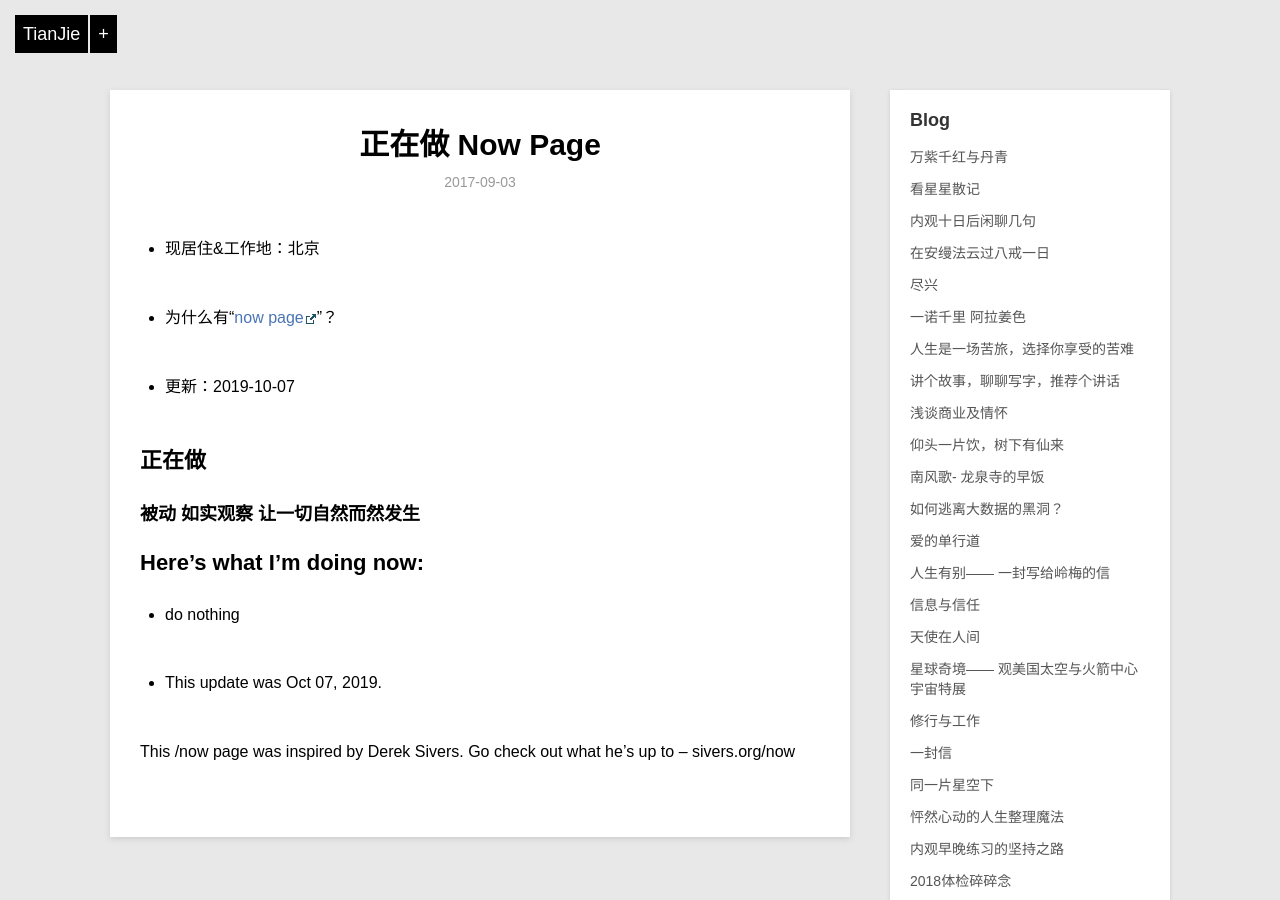
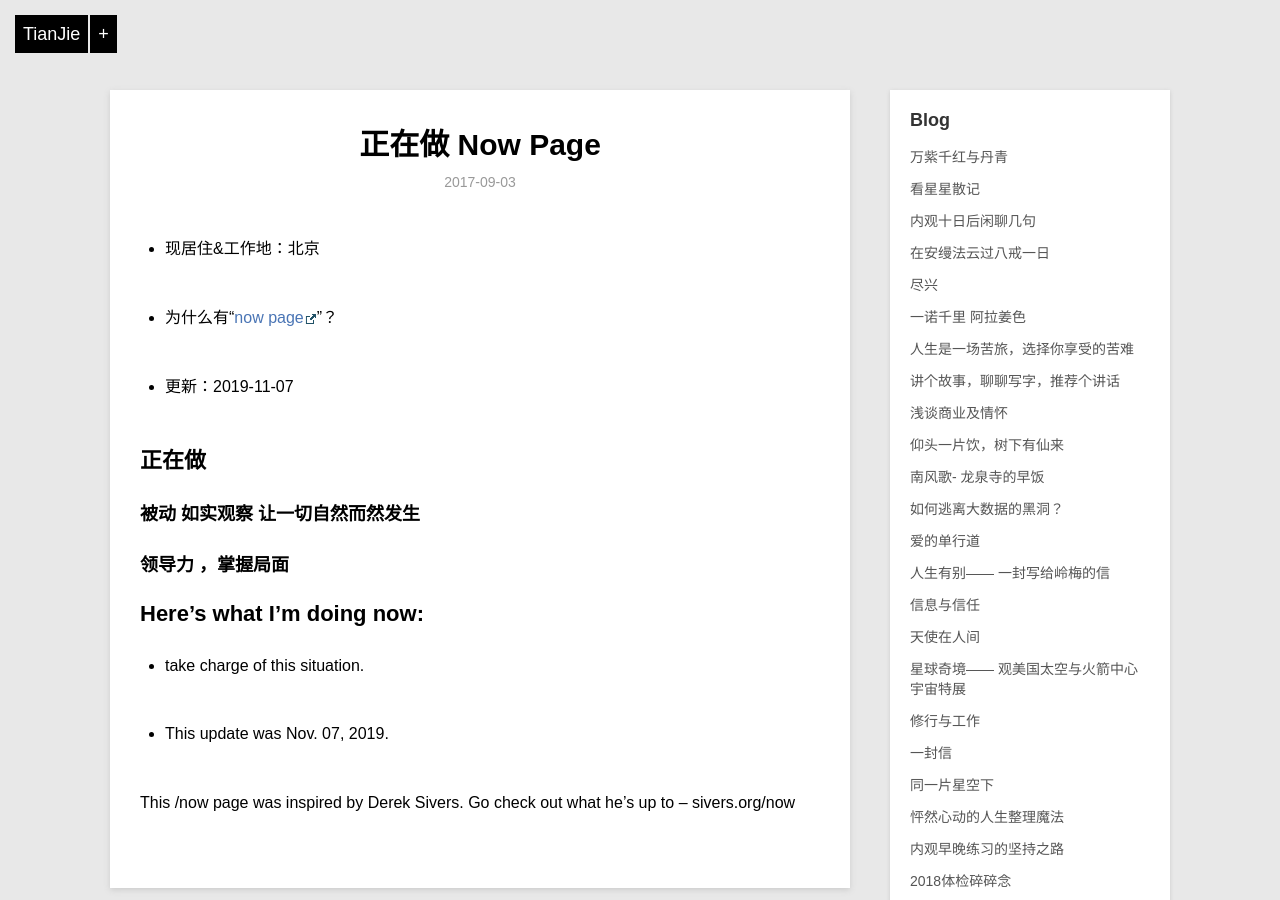
Before and after one commit to violettianjie/violettianjie.github.io, a Jekyll site: the page built from _posts/blog/2017-09-03-now.md, in a window 1280 px wide and 900 px high. Built offline with Jekyll 4.4.1, drawn with Linux system fonts in a browser that asks for light colours; comment, search, counter and statistics services are not loaded.

Commit message:
Update 2017-09-03-now.md

```diff
--- a/_posts/blog/2017-09-03-now.md
+++ b/_posts/blog/2017-09-03-now.md
@@ -8,17 +8,19 @@ category: blog
 
 - 为什么有“[now page](http://nownownow.com/about)”？
 
-- 更新：2019-10-07
+- 更新：2019-11-07
 
 ## 正在做
 
 ### 被动 如实观察 让一切自然而然发生
 
+### 领导力 ，掌握局面
+
 ## Here’s what I’m doing now:
 
-- do nothing
+- take charge of this situation.
 
-- This update was Oct 07, 2019.
+- This update was Nov. 07, 2019.
 
 This /now page was inspired by Derek Sivers. Go check out what he’s up to – sivers.org/now
 
```
